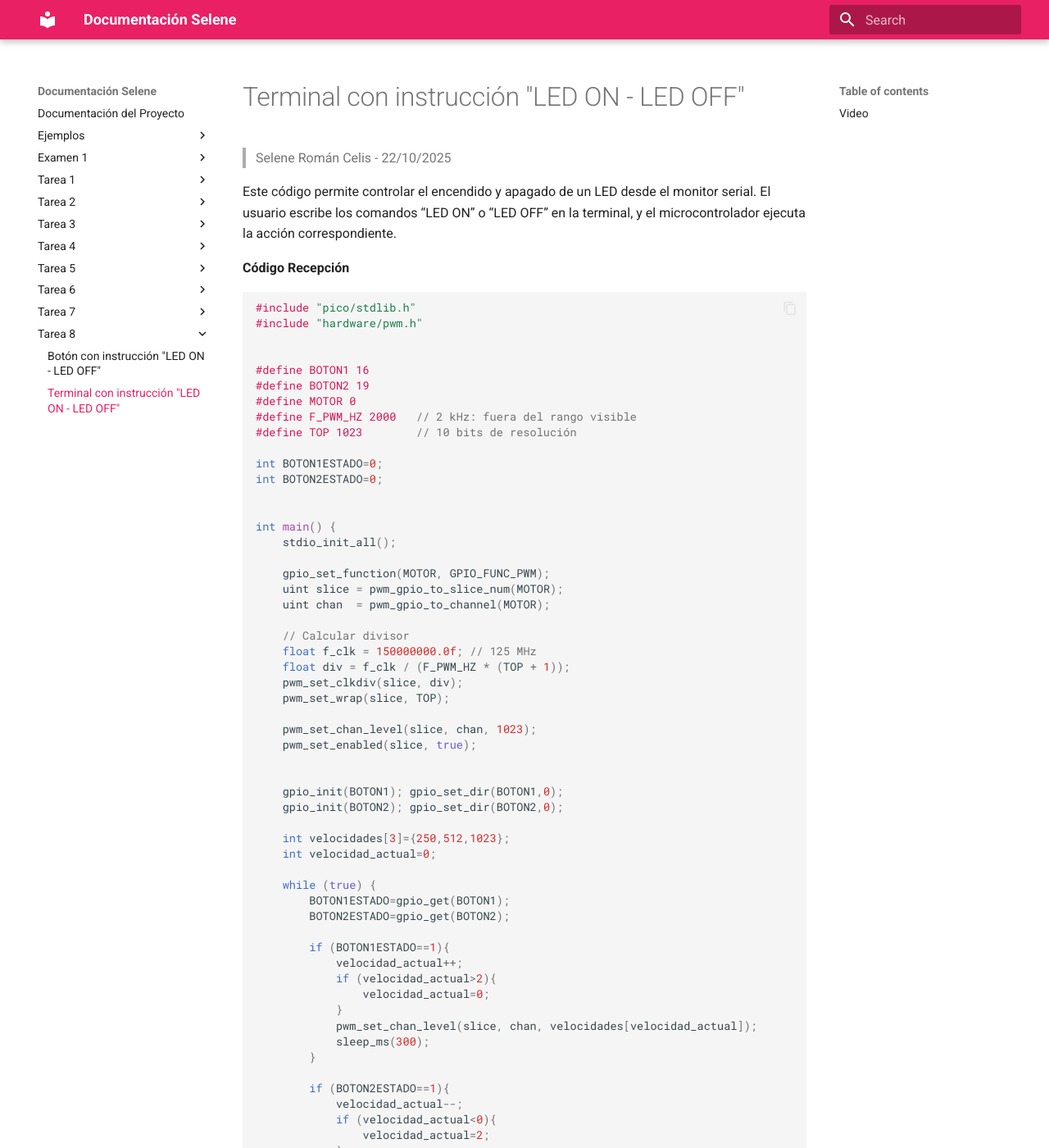
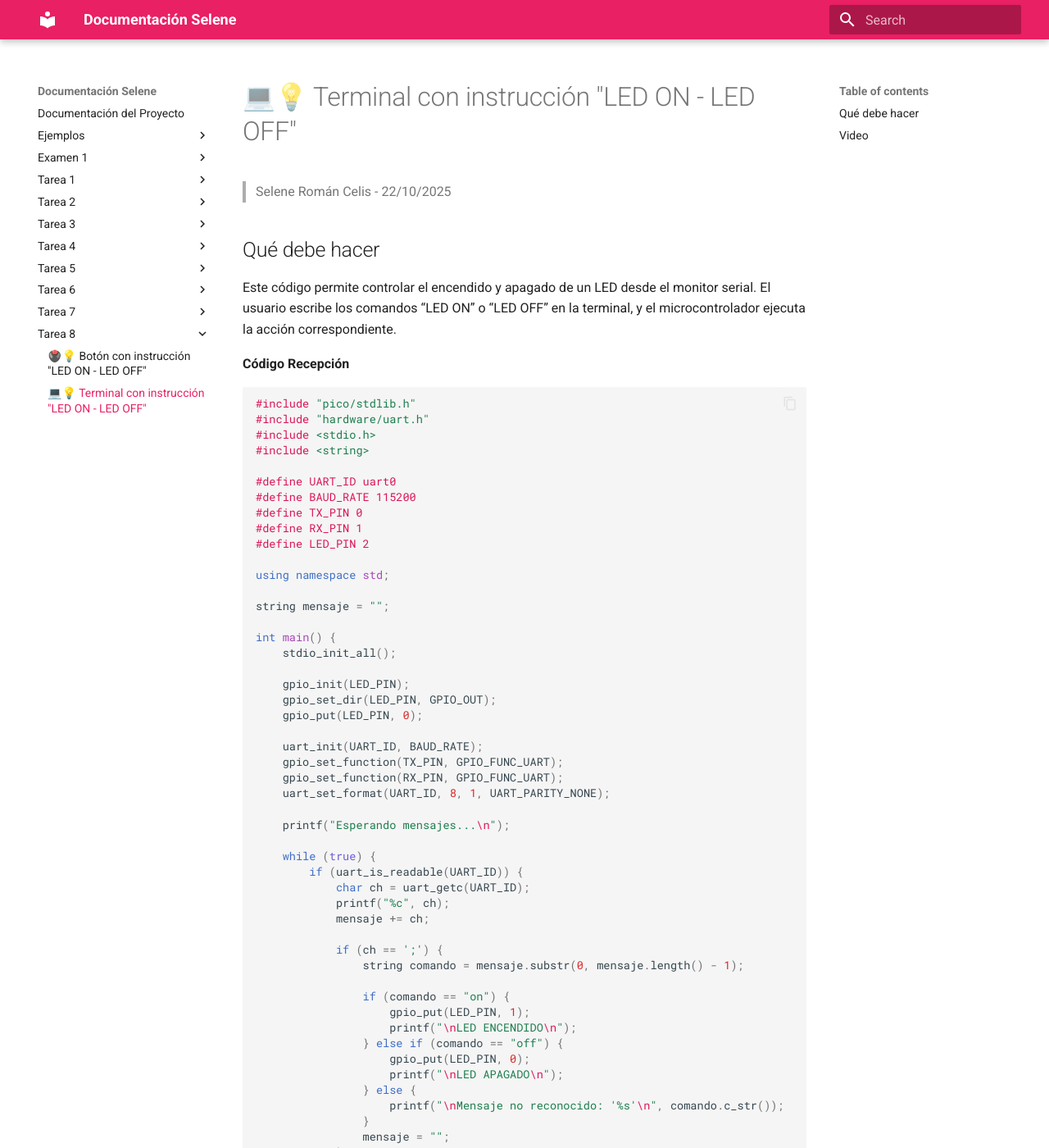
Before and after one commit to selene-ro/Selene_documentation, an MkDocs documentation site: the page built from docs/Tarea_8/UART2.md, in a window 1280 px wide and 1400 px high. Shown: the whole window at 82% size. Built offline with MkDocs 1.6.1 and Material for MkDocs 9.7.7, drawn with Linux system fonts in a browser that asks for light colours; some of the changed text lies outside the part shown.

Commit message:
agregar tarea8

````diff
--- a/docs/Tarea_8/UART2.md
+++ b/docs/Tarea_8/UART2.md
@@ -1,5 +1,7 @@
-# Terminal con instrucción "LED ON - LED OFF"
+# 💻💡 Terminal con instrucción "LED ON - LED OFF"
 > Selene Román Celis - 22/10/2025
+
+## Qué debe hacer
 
 Este código permite controlar el encendido y apagado de un LED desde el monitor serial.
 El usuario escribe los comandos “LED ON” o “LED OFF” en la terminal, y el microcontrolador ejecuta la acción correspondiente.
@@ -9,68 +11,57 @@ El usuario escribe los comandos “LED ON” o “LED OFF” en la terminal, y e
 ```C++
 
 #include "pico/stdlib.h"
-#include "hardware/pwm.h"
+#include "hardware/uart.h"
+#include <stdio.h>
+#include <string>
 
+#define UART_ID uart0
+#define BAUD_RATE 115200
+#define TX_PIN 0
+#define RX_PIN 1
+#define LED_PIN 2
 
-#define BOTON1 16
-#define BOTON2 19
-#define MOTOR 0
-#define F_PWM_HZ 2000   // 2 kHz: fuera del rango visible
-#define TOP 1023        // 10 bits de resolución
+using namespace std;
 
-int BOTON1ESTADO=0;
-int BOTON2ESTADO=0;
-
+string mensaje = "";
 
 int main() {
     stdio_init_all();
 
-    gpio_set_function(MOTOR, GPIO_FUNC_PWM);
-    uint slice = pwm_gpio_to_slice_num(MOTOR);
-    uint chan  = pwm_gpio_to_channel(MOTOR);
+    gpio_init(LED_PIN);
+    gpio_set_dir(LED_PIN, GPIO_OUT);
+    gpio_put(LED_PIN, 0);
 
-    // Calcular divisor
-    float f_clk = 150000000.0f; // 125 MHz
-    float div = f_clk / (F_PWM_HZ * (TOP + 1));
-    pwm_set_clkdiv(slice, div);
-    pwm_set_wrap(slice, TOP);
+    uart_init(UART_ID, BAUD_RATE);
+    gpio_set_function(TX_PIN, GPIO_FUNC_UART);
+    gpio_set_function(RX_PIN, GPIO_FUNC_UART);
+    uart_set_format(UART_ID, 8, 1, UART_PARITY_NONE);
 
-    pwm_set_chan_level(slice, chan, 1023);
-    pwm_set_enabled(slice, true);
-
-
-    gpio_init(BOTON1); gpio_set_dir(BOTON1,0);
-    gpio_init(BOTON2); gpio_set_dir(BOTON2,0);
-
-    int velocidades[3]={250,512,1023};
-    int velocidad_actual=0;
+    printf("Esperando mensajes...\n");
 
     while (true) {
-        BOTON1ESTADO=gpio_get(BOTON1);
-        BOTON2ESTADO=gpio_get(BOTON2);
+        if (uart_is_readable(UART_ID)) {
+            char ch = uart_getc(UART_ID);
+            printf("%c", ch);
+            mensaje += ch;
 
-        if (BOTON1ESTADO==1){
-            velocidad_actual++;
-            if (velocidad_actual>2){
-                velocidad_actual=0;
+            if (ch == ';') {
+                string comando = mensaje.substr(0, mensaje.length() - 1);
+
+                if (comando == "on") {
+                    gpio_put(LED_PIN, 1);
+                    printf("\nLED ENCENDIDO\n");
+                } else if (comando == "off") {
+                    gpio_put(LED_PIN, 0);
+                    printf("\nLED APAGADO\n");
+                } else {
+                    printf("\nMensaje no reconocido: '%s'\n", comando.c_str());
+                }
+                mensaje = "";
             }
-            pwm_set_chan_level(slice, chan, velocidades[velocidad_actual]);
-            sleep_ms(300);
         }
-
-        if (BOTON2ESTADO==1){
-            velocidad_actual--;
-            if (velocidad_actual<0){
-                velocidad_actual=2;
-            }
-            pwm_set_chan_level(slice, chan, velocidades[velocidad_actual]);
-            sleep_ms(300);
-        }
-
-        sleep_ms(10);
-
-
     }
+    return 0;
 }
 
 ```
````
Also changed, not shown: docs/Tarea_8/UART1.md (+30 -34 lines).
